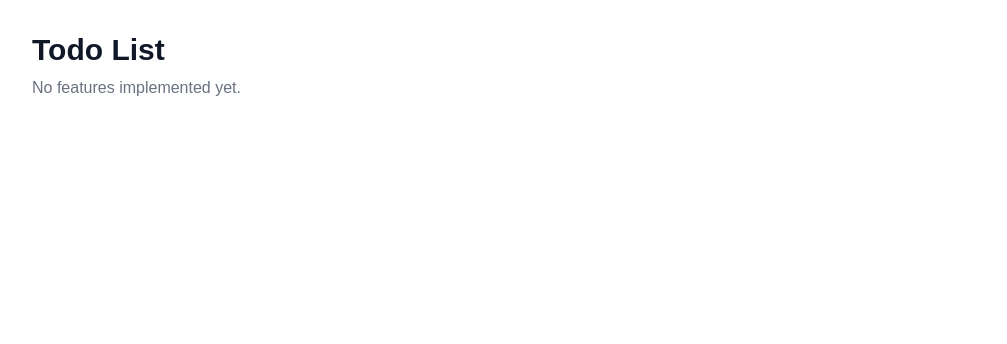
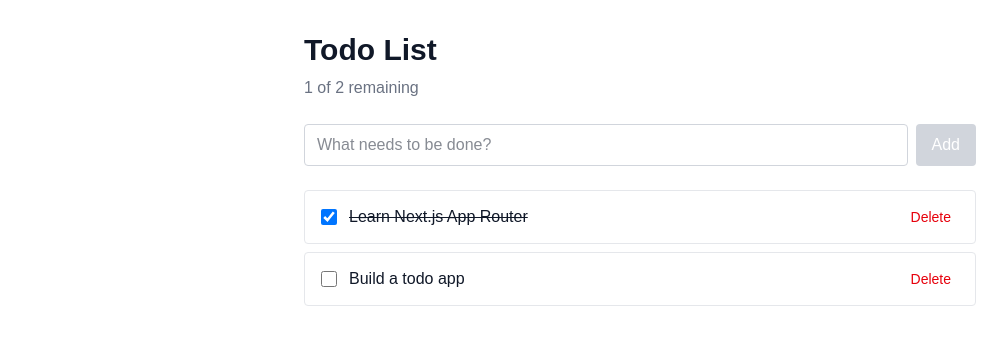
Before and after one commit to illegalcall/todo-app, a Next.js app: page / in a window 1280 px wide. Shown: the top 344 px of the page, without its empty margins (0-1007 px from the left). Built offline with nearby package versions, Linux system fonts and the light colour scheme.

Commit message:
feat: wire up main page with state management (#200)
Convert app/page.tsx to a client component managing todo state with
useState, and add the supporting Todo type + TodoItem/TodoList/AddTodo
components so the page has working add, toggle, and delete handlers.

Closes #200

```diff
--- /dev/null
+++ b/app/components/AddTodo.tsx
@@ -0,0 +1,39 @@
+"use client";
+
+import { useState, type FormEvent } from "react";
+
+interface AddTodoProps {
+  onAdd: (text: string) => void;
+}
+
+export function AddTodo({ onAdd }: AddTodoProps) {
+  const [text, setText] = useState("");
+
+  const handleSubmit = (event: FormEvent<HTMLFormElement>) => {
+    event.preventDefault();
+    const trimmed = text.trim();
+    if (!trimmed) return;
+    onAdd(trimmed);
+    setText("");
+  };
+
+  return (
+    <form onSubmit={handleSubmit} className="flex gap-2">
+      <input
+        type="text"
+        value={text}
+        onChange={(event) => setText(event.target.value)}
+        placeholder="What needs to be done?"
+        className="flex-1 rounded border border-gray-300 px-3 py-2 text-gray-900 focus:border-gray-900 focus:outline-none"
+        aria-label="New todo text"
+      />
+      <button
+        type="submit"
+        disabled={!text.trim()}
+        className="rounded bg-gray-900 px-4 py-2 text-white hover:bg-gray-700 disabled:bg-gray-300"
+      >
+        Add
+      </button>
+    </form>
+  );
+}
--- /dev/null
+++ b/app/components/TodoItem.tsx
@@ -0,0 +1,38 @@
+"use client";
+
+import type { Todo } from "../types";
+
+interface TodoItemProps {
+  todo: Todo;
+  onToggle: (id: string) => void;
+  onDelete: (id: string) => void;
+}
+
+export function TodoItem({ todo, onToggle, onDelete }: TodoItemProps) {
+  return (
+    <li className="flex items-center gap-3 rounded border border-gray-200 bg-white px-4 py-3">
+      <input
+        type="checkbox"
+        checked={todo.completed}
+        onChange={() => onToggle(todo.id)}
+        className="h-4 w-4 cursor-pointer"
+        aria-label={`Mark "${todo.text}" as ${todo.completed ? "incomplete" : "complete"}`}
+      />
+      <span
+        className={`flex-1 text-gray-900 ${
+          todo.completed ? "text-gray-400 line-through" : ""
+        }`}
+      >
+        {todo.text}
+      </span>
+      <button
+        type="button"
+        onClick={() => onDelete(todo.id)}
+        className="rounded px-2 py-1 text-sm text-red-600 hover:bg-red-50"
+        aria-label={`Delete "${todo.text}"`}
+      >
+        Delete
+      </button>
+    </li>
+  );
+}
--- /dev/null
+++ b/app/components/TodoList.tsx
@@ -0,0 +1,31 @@
+"use client";
+
+import type { Todo } from "../types";
+import { TodoItem } from "./TodoItem";
+
+interface TodoListProps {
+  todos: Todo[];
+  onToggle: (id: string) => void;
+  onDelete: (id: string) => void;
+}
+
+export function TodoList({ todos, onToggle, onDelete }: TodoListProps) {
+  if (todos.length === 0) {
+    return (
+      <p className="text-gray-500">No todos yet. Add one above to get started.</p>
+    );
+  }
+
+  return (
+    <ul className="flex flex-col gap-2">
+      {todos.map((todo) => (
+        <TodoItem
+          key={todo.id}
+          todo={todo}
+          onToggle={onToggle}
+          onDelete={onDelete}
+        />
+      ))}
+    </ul>
+  );
+}
--- a/app/page.tsx
+++ b/app/page.tsx
@@ -1,8 +1,51 @@
+"use client";
+
+import { useState } from "react";
+import { AddTodo } from "./components/AddTodo";
+import { TodoList } from "./components/TodoList";
+import type { Todo } from "./types";
+
+const initialTodos: Todo[] = [
+  { id: "1", text: "Learn Next.js App Router", completed: true },
+  { id: "2", text: "Build a todo app", completed: false },
+];
+
 export default function Home() {
+  const [todos, setTodos] = useState<Todo[]>(initialTodos);
+
+  const addTodo = (text: string) => {
+    setTodos((prev) => [
+      ...prev,
+      { id: crypto.randomUUID(), text, completed: false },
+    ]);
+  };
+
+  const toggleTodo = (id: string) => {
+    setTodos((prev) =>
+      prev.map((todo) =>
+        todo.id === id ? { ...todo, completed: !todo.completed } : todo,
+      ),
+    );
+  };
+
+  const deleteTodo = (id: string) => {
+    setTodos((prev) => prev.filter((todo) => todo.id !== id));
+  };
+
+  const remaining = todos.filter((todo) => !todo.completed).length;
+
   return (
     <main className="min-h-screen bg-white p-8">
-      <h1 className="text-3xl font-bold text-gray-900 mb-2">Todo List</h1>
-      <p className="text-gray-500">No features implemented yet.</p>
+      <div className="mx-auto max-w-2xl">
+        <h1 className="mb-2 text-3xl font-bold text-gray-900">Todo List</h1>
+        <p className="mb-6 text-gray-500">
+          {remaining} of {todos.length} remaining
+        </p>
+        <div className="mb-6">
+          <AddTodo onAdd={addTodo} />
+        </div>
+        <TodoList todos={todos} onToggle={toggleTodo} onDelete={deleteTodo} />
+      </div>
     </main>
   );
 }
--- /dev/null
+++ b/app/types.ts
@@ -0,0 +1,5 @@
+export interface Todo {
+  id: string;
+  text: string;
+  completed: boolean;
+}
```
